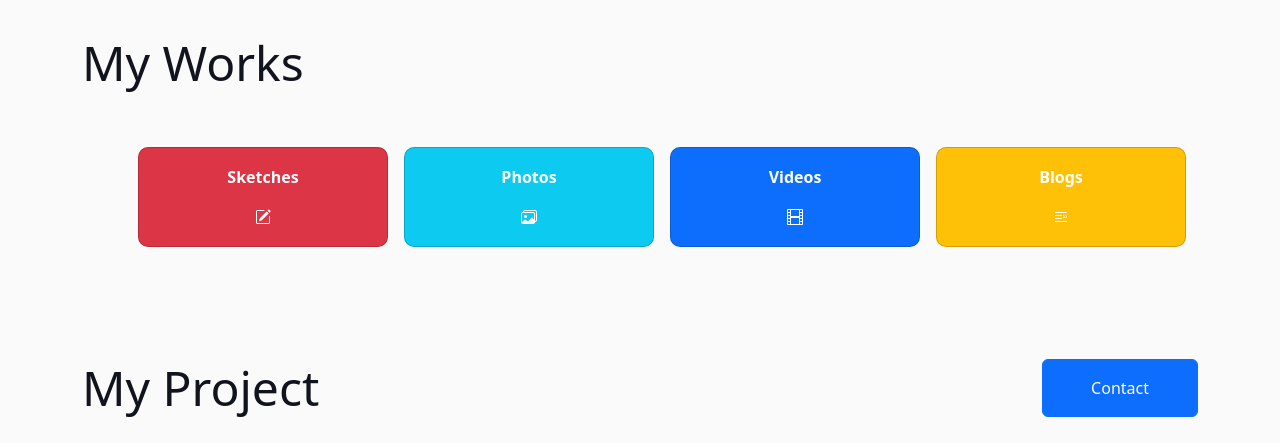
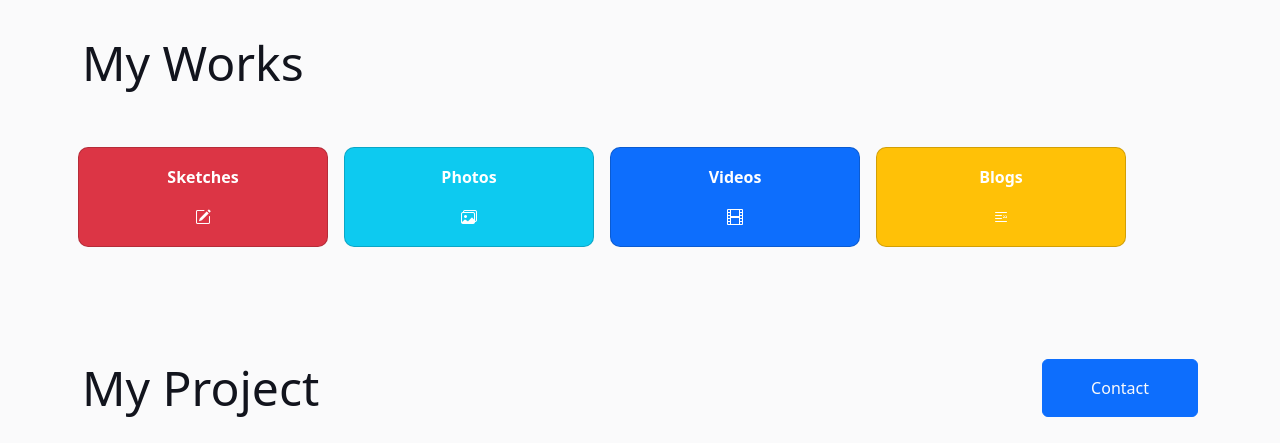
Before and after one commit to rahulpravi/pro143, a plain HTML site: page index.html in a window 1280 px wide. Shown: the part 1600-2043 px from the top of the page. Drawn offline with nearby package versions, Linux system fonts and the light colour scheme.

Commit message:
Update index.html

```diff
--- a/index.html
+++ b/index.html
@@ -325,7 +325,7 @@
                 </div>
             </div>
             <div class="row g-4 portfolio-container wow fadeInUp" data-wow-delay="0.1s">
-                <div class="cards justify-content-center mx-5">
+                <div class="cards justify-content-center mx-0 px-0">
                     <a href="">
                         <div class="card bg-danger col-3 m-2">
                             <p class="tip">Sketches</p>
```
